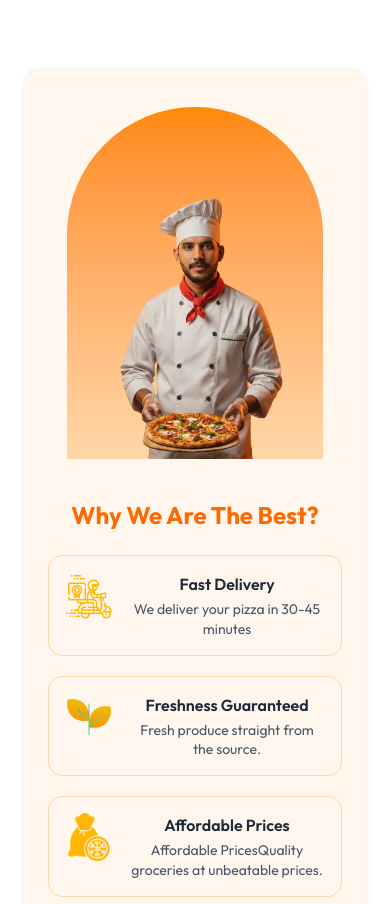
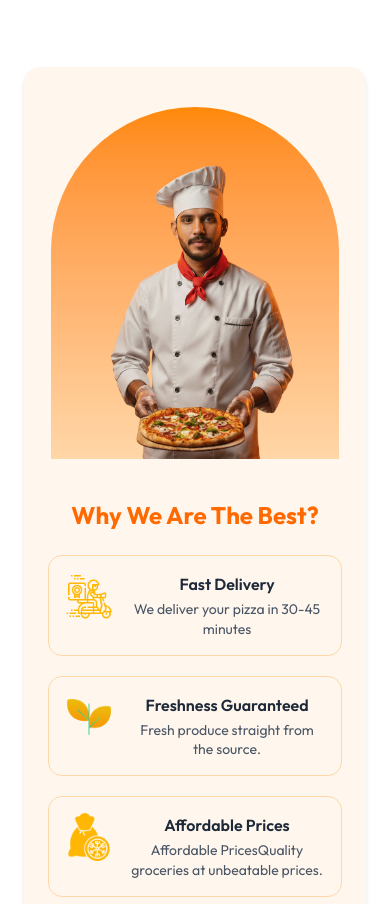
Before and after one commit to razaaliwebdev/cheezy-treat-frontend, a React (Vite) app: page / in a window 390 px wide. Shown: the part 2061-2965 px from the top of the page. Built offline with nearby package versions, Linux system fonts and the light colour scheme.

Commit message:
fix something n the banner section again

```diff
--- a/src/components/common/Landing/Banner.tsx
+++ b/src/components/common/Landing/Banner.tsx
@@ -6,7 +6,7 @@ export default function Banner() {
       <div className="flex flex-col md:flex-row items-center md:items-stretch justify-between gap-10 bg-orange-50 rounded-2xl shadow-md px-6 md:px-10 py-10">
         {/* === Image Box (Left Side) === */}
         <div className="flex justify-start md:w-1/2 w-full">
-          <div className="relative w-[16rem] sm:w-[20rem] md:w-[24rem] h-[22rem] sm:h-[26rem] md:h-[30rem] bg-gradient-to-b from-orange-400 to-orange-200 rounded-t-full overflow-hidden flex items-end justify-center mx-auto md:mx-0">
+          <div className="relative w-[18rem] sm:w-[22rem] md:w-[25rem] h-[22rem] sm:h-[26rem] md:h-[30rem] bg-gradient-to-b from-orange-400 to-orange-200 rounded-t-full overflow-hidden flex items-end justify-center mx-auto md:mx-0">
             <img
               src={images.chef2}
               alt="chef"
```
